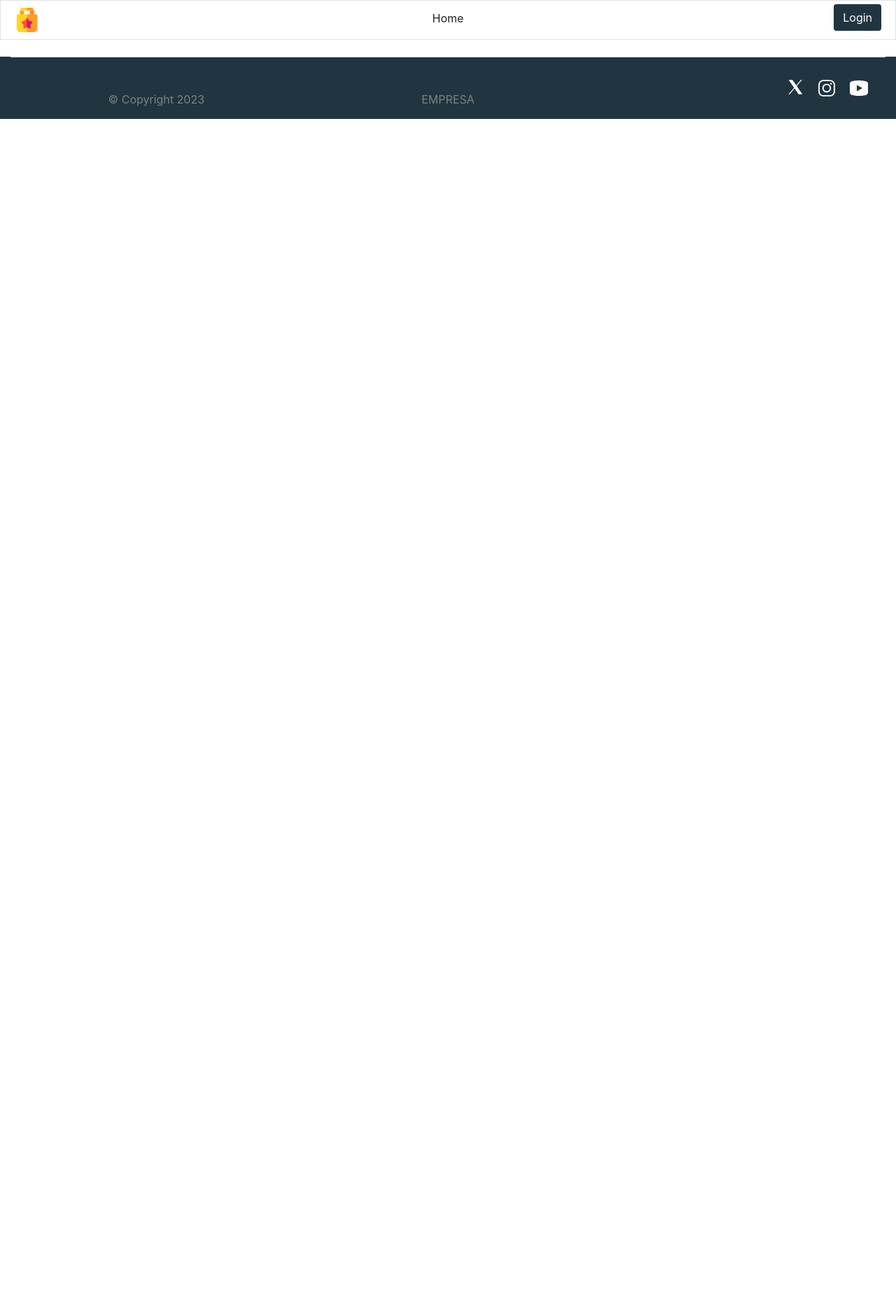
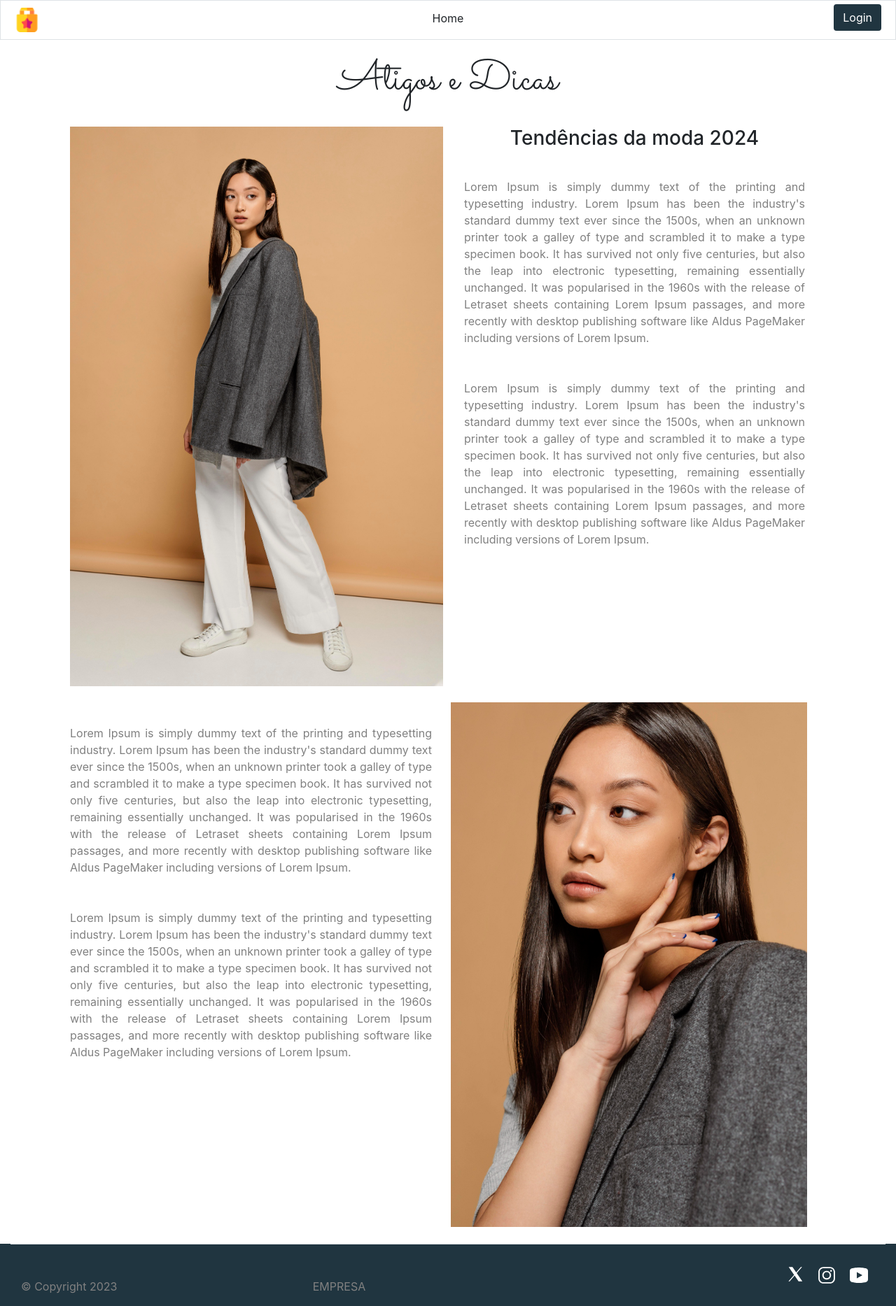
Before and after one commit to LeoCorleone/tcc_senai, a Django app: page /artdicas/ in a window 1280 px wide. Shown: the whole page at 70% size. Before the commit the page ends 170 px from the top, so only its background shows below. Run offline with Django 4.2, Linux system fonts and the light colour scheme; some libraries are stand-ins or nearby versions.

Commit message:
estrutura e imagens adicionadas a artigos e dicas

```diff
--- a/catalogo/site_catalogo/templates/artdicas.html
+++ b/catalogo/site_catalogo/templates/artdicas.html
@@ -1,14 +1,78 @@
 {% extends 'layouts/layout.html' %}
 {% load static %}
 {% block content %}
+<link rel="preconnect" href="https://fonts.googleapis.com">
+<link rel="preconnect" href="https://fonts.gstatic.com" crossorigin>
+<link href="https://fonts.googleapis.com/css2?family=Sacramento&display=swap" rel="stylesheet">
 
+<style>
+    #Titulo h1{
+        font-family: 'Sacramento', cursive;
+        font-size: 60px;
+        padding: 2%;
+    }
+    .artdicas, .artdicas2{
+        width: 100%;
+        margin-bottom: 2%;
+    }
+    p{
+        text-align: justify;
+    }
 
+    .artdicas img{
+        height: 800px;
+        width: 533px;
+    }
+    .artdicas2 img{
+        height: 750px;
+        width: 533px;
+    }
+</style>
 
 {% include 'partials/navbar.html' %}
 {% include 'partials/alerts.html' %}
 
-
-
-
+    <div class="container text-center" id="Titulo">
+        <h1>Atigos e Dicas</h1>
+    </div>
+    <div class="container text-center">
+        <div class="artdicas">
+            <div class="container row align-items-start">
+                <div class="col" >
+                    <img src="{% static 'assets/img/modelo1.jpg' %}" alt="Modelo">
+                </div>
+                <div class="col" >
+                    <h3>Tendências da moda 2024</h3>
+                    <p>Lorem Ipsum is simply dummy text of the printing and typesetting industry. Lorem Ipsum has been the industry's
+                    standard dummy text ever since the 1500s, when an unknown printer took a galley of type and scrambled it to make a
+                    type specimen book. It has survived not only five centuries, but also the leap into electronic typesetting, remaining
+                    essentially unchanged. It was popularised in the 1960s with the release of Letraset sheets containing Lorem Ipsum passages,
+                    and more recently with desktop publishing software like Aldus PageMaker including versions of Lorem Ipsum.</p>
+                    <p>Lorem Ipsum is simply dummy text of the printing and typesetting industry. Lorem Ipsum has been the industry's
+                        standard dummy text ever since the 1500s, when an unknown printer took a galley of type and scrambled it to make a
+                        type specimen book. It has survived not only five centuries, but also the leap into electronic typesetting, remaining
+                        essentially unchanged. It was popularised in the 1960s with the release of Letraset sheets containing Lorem Ipsum passages,
+                        and more recently with desktop publishing software like Aldus PageMaker including versions of Lorem Ipsum.</p>
+                </div>
+            </div>
+        </div>
+        <div class="artdicas2">
+            <div class="container row align-items-start">
+                <div class="col" >
+                    <p>Lorem Ipsum is simply dummy text of the printing and typesetting industry. Lorem Ipsum has been the industry's
+                    standard dummy text ever since the 1500s, when an unknown printer took a galley of type and scrambled it to make a
+                    type specimen book. It has survived not only five centuries, but also the leap into electronic typesetting, remaining
+                    essentially unchanged. It was popularised in the 1960s with the release of Letraset sheets containing Lorem Ipsum passages,
+                    and more recently with desktop publishing software like Aldus PageMaker including versions of Lorem Ipsum.</p>
+                    <p>Lorem Ipsum is simply dummy text of the printing and typesetting industry. Lorem Ipsum has been the industry's
+                        standard dummy text ever since the 1500s, when an unknown printer took a galley of type and scrambled it to make a
+                        type specimen book. It has survived not only five centuries, but also the leap into electronic typesetting, remaining
+                        essentially unchanged. It was popularised in the 1960s with the release of Letraset sheets containing Lorem Ipsum passages,
+                        and more recently with desktop publishing software like Aldus PageMaker including versions of Lorem Ipsum.</p>
+                </div>
+                 <img src="{% static 'assets/img/modelo2.jpg' %}" alt="Modelo">
+            </div>
+        </div>
+    </div>
 {% include 'partials/footer.html' %}
 {% endblock%}
```
Also changed, not shown: catalogo/site_catalogo/static/assets/img/modelo1.jpg (added), catalogo/site_catalogo/static/assets/img/modelo2.jpg (added), catalogo/static/assets/img/modelo1.jpg (added), catalogo/static/assets/img/modelo2.jpg (added).
